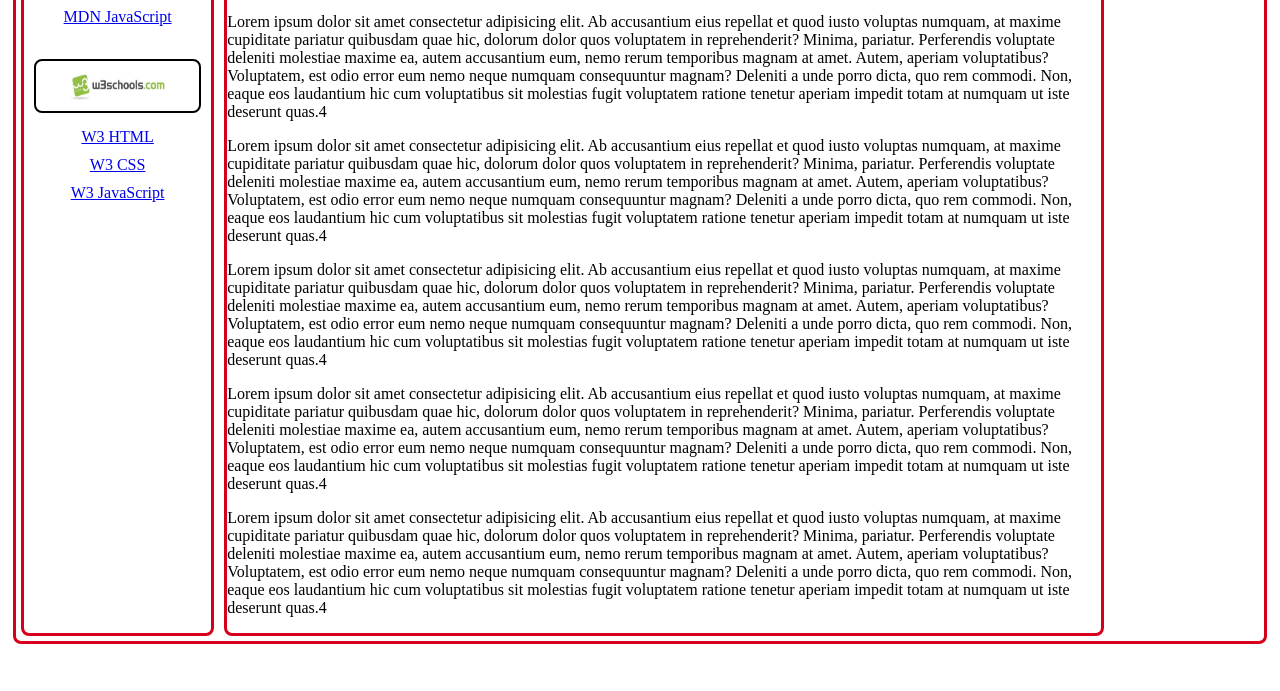
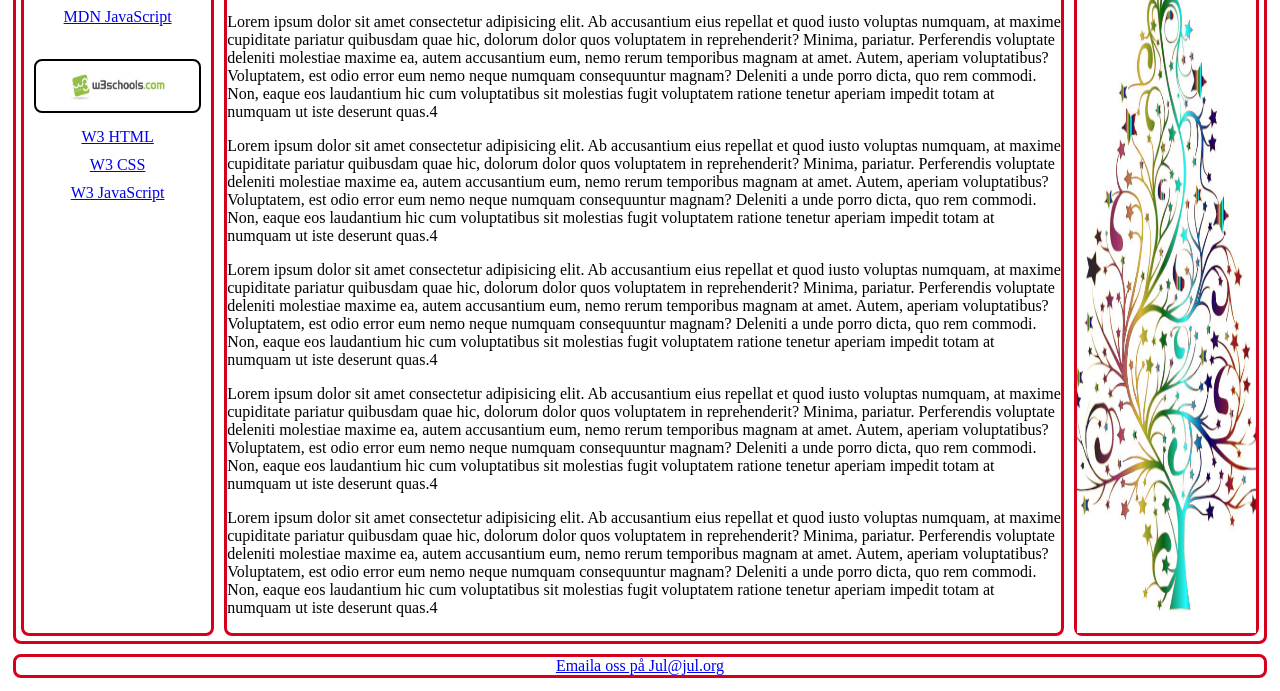
Before and after one commit to TE23E-Cal-Alstad/lek5_upg1, a plain HTML site: page index.html in a window 1280 px wide. Shown: the part 632-1323 px from the top of the page. Before the commit the page ends 1289 px from the top, so only its background shows below. Drawn offline with Linux system fonts and the light colour scheme; a web font is replaced by a local one.

Commit message:
Projekt klart

```diff
--- a/index.html
+++ b/index.html
@@ -84,5 +84,14 @@
                 numquam consequuntur magnam?
                 Deleniti a unde porro dicta, quo rem commodi. Non, eaque eos laudantium hic cum voluptatibus sit
                 molestias fugit voluptatem ratione tenetur aperiam impedit totam at numquam ut iste deserunt quas.4</p>
+            </div>
+            <div class="höger">
+                <img class="julträd" src="./img/christmasTree.jpg" alt="julträd">
+            </div>
         </div>
-    </div>
+        <div class="sidfot">
+            <a href="mailto:jul@jul.org, annandag@jul.org">Emaila oss på Jul@jul.org</a>
+        </div>
+    </body>
+
+    </html>
--- a/style.css
+++ b/style.css
@@ -75,3 +75,12 @@ div {
 .höger {
     width: 15%;
 }
+
+.julträd {
+    width: 100%;
+    height: 100%;
+}
+
+.sidfot{
+    text-align: center;
+}
```
